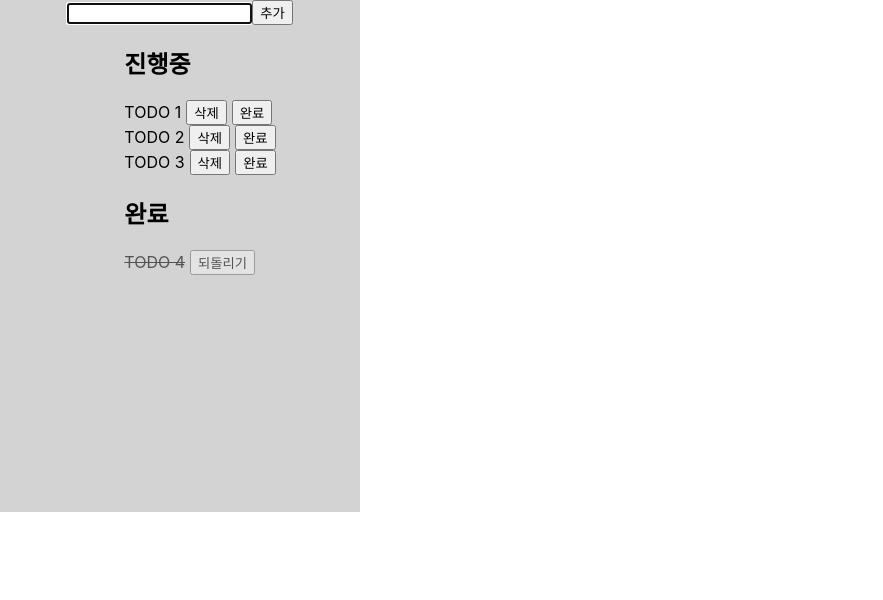
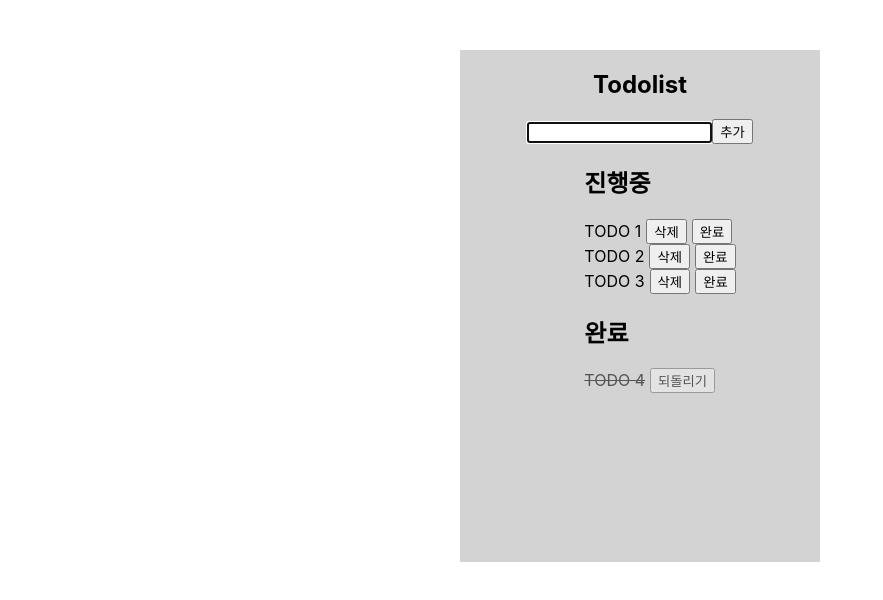
Before and after one commit to daymoon-dev/todolist-by-using-react, a React (Create React App) app: page / in a window 1280 px wide. Shown: the top 600 px of the page, without its empty margins (0-883 px from the left). Built offline with nearby package versions, Linux system fonts and the light colour scheme.

Commit message:
제목 컴포넌트 생성

```diff
--- a/src/App.js
+++ b/src/App.js
@@ -1,5 +1,6 @@
 import { createGlobalStyle } from "styled-components";
 import { TodoTemplate } from "./components/TodoTemplate";
+import { Title } from "./components/Title";
 import { TodoForm } from "./components/TodoForm";
 import { TodoList } from "./components/TodoList";
 import todoItems from "./db/todoItems.json";
@@ -8,6 +9,8 @@ import { useState } from "react";
 const GlobalStyle = createGlobalStyle`
   body {
     display: flex;
+    justify-content: center;
+    margin: 50px auto;
   }
 `;
 
@@ -18,6 +21,7 @@ function App() {
     <>
       <GlobalStyle />
       <TodoTemplate>
+        <Title />
         <TodoForm todoItem={todoItem} setTodoItem={setTodoItem} />
         <TodoList todoItem={todoItem} setTodoItem={setTodoItem} />
       </TodoTemplate>
--- /dev/null
+++ b/src/components/Title.js
@@ -0,0 +1,9 @@
+import styled from "styled-components";
+
+const MainTitle = styled.h1``;
+
+export function Title() {
+  const title = "Todolist";
+
+  return <MainTitle>{title}</MainTitle>;
+}
```
